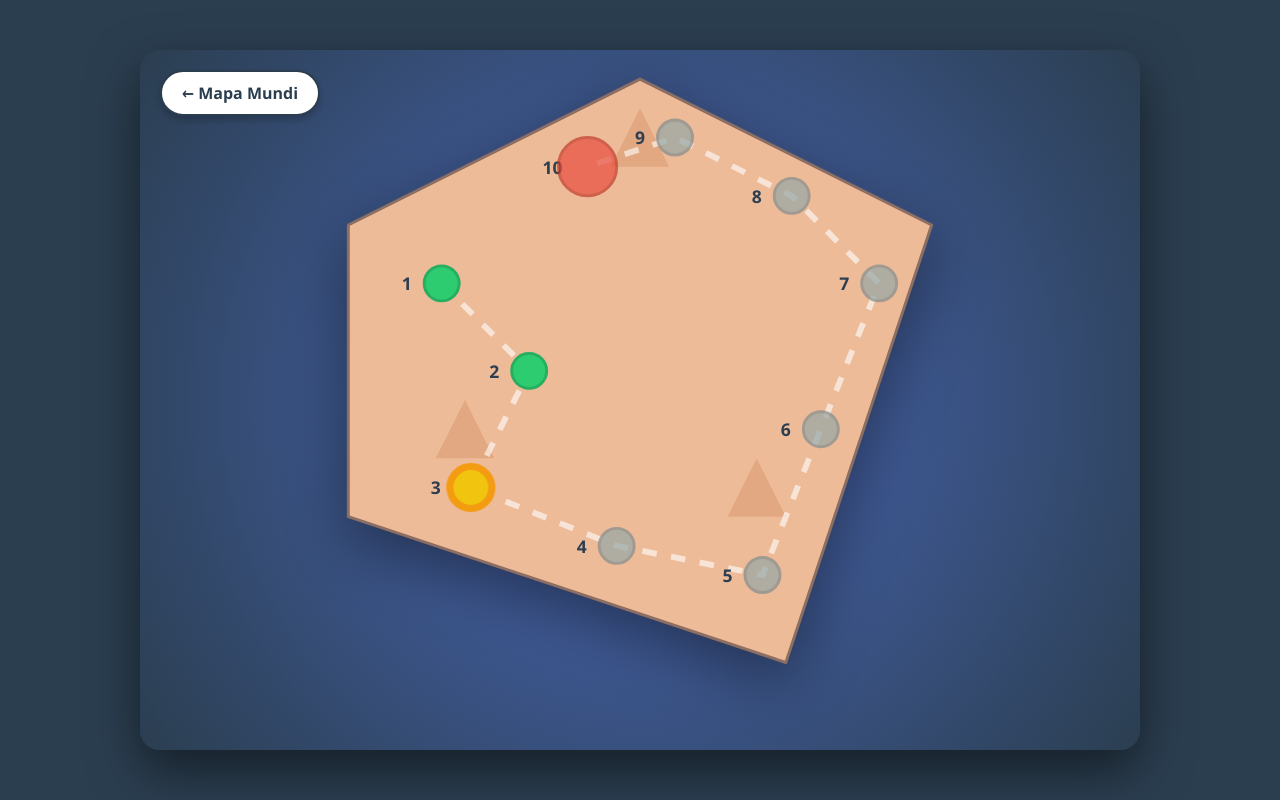
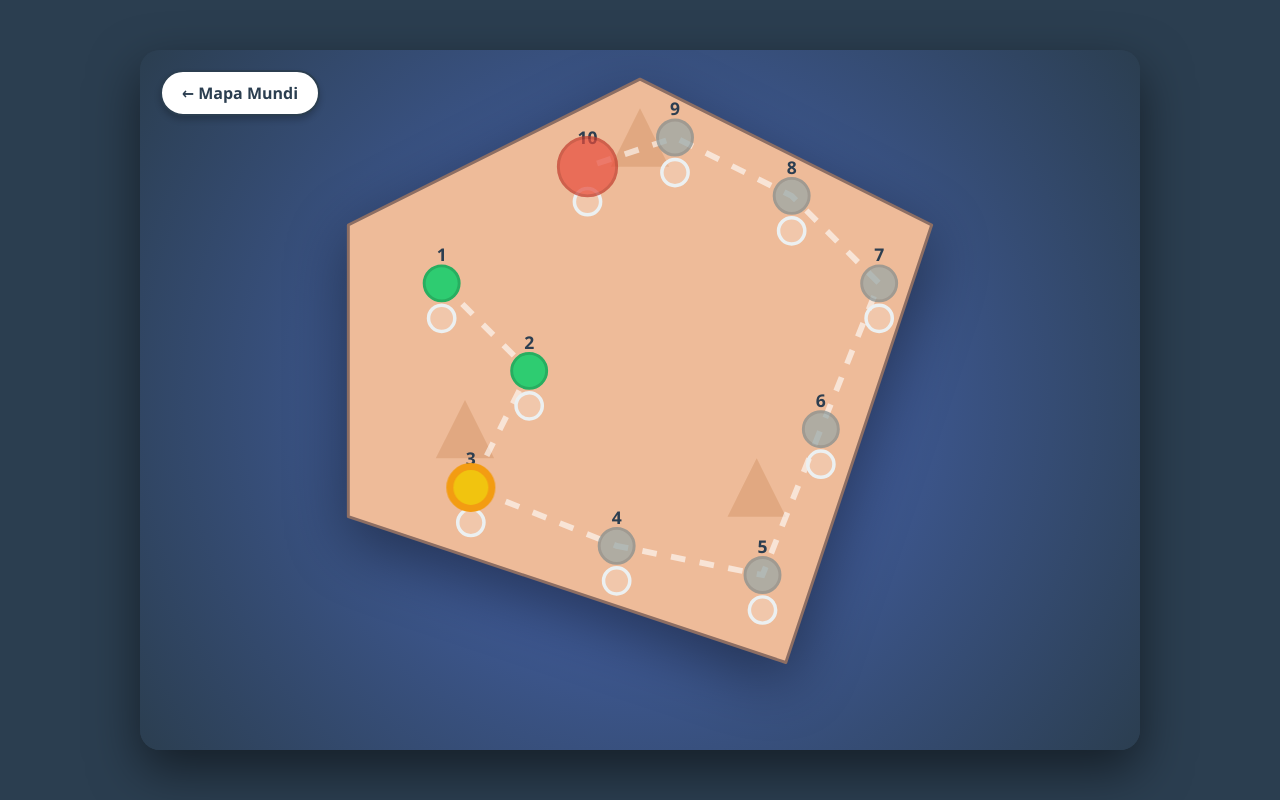
Before and after one commit to ignacioatienzac/Mapa-juegos, a plain HTML site: page mapas/pais-1.html in a window 1280 px wide. Drawn offline with Linux system fonts and the light colour scheme.

Commit message:
Add interactive path circles to country map

```diff
--- a/mapas/pais-1.html
+++ b/mapas/pais-1.html
@@ -143,6 +143,20 @@
             transform: scale(1.5); /* Crece bastante */
         }
 
+        /* Círculos interactivos del camino */
+        .path-circle {
+            fill: rgba(255, 255, 255, 0.18);
+            stroke: #ecf0f1;
+            stroke-width: 1.2px;
+            r: 4.5;
+            cursor: pointer;
+            transition: transform 0.2s ease, fill 0.2s ease;
+        }
+        .path-circle:hover {
+            fill: #f1c40f;
+            transform: scale(1.25);
+        }
+
         @keyframes pulse {
             0% { transform: scale(1); }
             50% { transform: scale(1.2); }
@@ -229,61 +243,91 @@
             -->
 
             <!-- Nivel 1: Completado -->
-            <text x="70" y="520" class="level-number">1</text>
+            <text x="82" y="510" class="level-number">1</text>
+            <g onclick="launchPuzzleFromPath(1, 'Inicio del Viaje', 'completed')">
+                <circle cx="82" cy="532" class="path-circle" />
+            </g>
             <g class="level-node completed" onclick="selectLevel(1, 'Inicio del Viaje', 'completed')">
                 <circle cx="82" cy="520" class="level-circle" />
             </g>
 
             <!-- Nivel 2: Completado -->
-            <text x="100" y="550" class="level-number">2</text>
+            <text x="112" y="540" class="level-number">2</text>
+            <g onclick="launchPuzzleFromPath(2, 'El Sendero Bajo', 'completed')">
+                <circle cx="112" cy="562" class="path-circle" />
+            </g>
             <g class="level-node completed" onclick="selectLevel(2, 'El Sendero Bajo', 'completed')">
                 <circle cx="112" cy="550" class="level-circle" />
             </g>
 
             <!-- Nivel 3: Actual (Jugando ahora) -->
-            <text x="80" y="590" class="level-number">3</text>
+            <text x="92" y="580" class="level-number">3</text>
+            <g onclick="launchPuzzleFromPath(3, 'Cruce de Vientos', 'current')">
+                <circle cx="92" cy="602" class="path-circle" />
+            </g>
             <g class="level-node current" onclick="selectLevel(3, 'Cruce de Vientos', 'current')">
                 <circle cx="92" cy="590" class="level-circle" />
             </g>
 
             <!-- Nivel 4: Bloqueado -->
-            <text x="130" y="610" class="level-number">4</text>
+            <text x="142" y="600" class="level-number">4</text>
+            <g onclick="launchPuzzleFromPath(4, 'Cueva Oscura', 'locked')">
+                <circle cx="142" cy="622" class="path-circle" />
+            </g>
             <g class="level-node locked" onclick="selectLevel(4, 'Cueva Oscura', 'locked')">
                 <circle cx="142" cy="610" class="level-circle" />
             </g>
 
             <!-- Nivel 5 -->
-            <text x="180" y="620" class="level-number">5</text>
+            <text x="192" y="610" class="level-number">5</text>
+            <g onclick="launchPuzzleFromPath(5, 'Mirador Sur', 'locked')">
+                <circle cx="192" cy="632" class="path-circle" />
+            </g>
             <g class="level-node locked" onclick="selectLevel(5, 'Mirador Sur', 'locked')">
                 <circle cx="192" cy="620" class="level-circle" />
             </g>
 
             <!-- Nivel 6 -->
-            <text x="200" y="570" class="level-number">6</text>
+            <text x="212" y="560" class="level-number">6</text>
+            <g onclick="launchPuzzleFromPath(6, 'El Puente', 'locked')">
+                <circle cx="212" cy="582" class="path-circle" />
+            </g>
             <g class="level-node locked" onclick="selectLevel(6, 'El Puente', 'locked')">
                 <circle cx="212" cy="570" class="level-circle" />
             </g>
 
             <!-- Nivel 7 -->
-            <text x="220" y="520" class="level-number">7</text>
+            <text x="232" y="510" class="level-number">7</text>
+            <g onclick="launchPuzzleFromPath(7, 'Paso Estrecho', 'locked')">
+                <circle cx="232" cy="532" class="path-circle" />
+            </g>
             <g class="level-node locked" onclick="selectLevel(7, 'Paso Estrecho', 'locked')">
                 <circle cx="232" cy="520" class="level-circle" />
             </g>
 
             <!-- Nivel 8 -->
-            <text x="190" y="490" class="level-number">8</text>
+            <text x="202" y="480" class="level-number">8</text>
+            <g onclick="launchPuzzleFromPath(8, 'Lago Escondido', 'locked')">
+                <circle cx="202" cy="502" class="path-circle" />
+            </g>
             <g class="level-node locked" onclick="selectLevel(8, 'Lago Escondido', 'locked')">
                 <circle cx="202" cy="490" class="level-circle" />
             </g>
 
             <!-- Nivel 9 -->
-            <text x="150" y="470" class="level-number">9</text>
+            <text x="162" y="460" class="level-number">9</text>
+            <g onclick="launchPuzzleFromPath(9, 'Ante la Puerta', 'locked')">
+                <circle cx="162" cy="482" class="path-circle" />
+            </g>
             <g class="level-node locked" onclick="selectLevel(9, 'Ante la Puerta', 'locked')">
                 <circle cx="162" cy="470" class="level-circle" />
             </g>
 
             <!-- Nivel 10: JEFE -->
-            <text x="120" y="480" class="level-number">10</text>
+            <text x="132" y="470" class="level-number">10</text>
+            <g onclick="launchPuzzleFromPath(10, 'GUARDIÁN DE LA BAHÍA', 'locked')">
+                <circle cx="132" cy="492" class="path-circle" />
+            </g>
             <g class="level-node locked boss" onclick="selectLevel(10, 'GUARDIÁN DE LA BAHÍA', 'locked')">
                 <circle cx="132" cy="480" class="level-circle" />
             </g>
@@ -344,6 +388,17 @@
             panel.style.display = 'block';
         }
 
+        function launchPuzzleFromPath(number, title, status) {
+            selectLevel(number, title, status);
+
+            if (status === 'locked') {
+                alert(`El nivel ${number} está bloqueado. Completa los anteriores para desbloquearlo.`);
+                return;
+            }
+
+            startPuzzle();
+        }
+
         function startPuzzle() {
             if(currentSelectedLevel) {
                 // AQUÍ ES DONDE CONECTARÍAS CON TU JUEGO DE PUZLES
```
